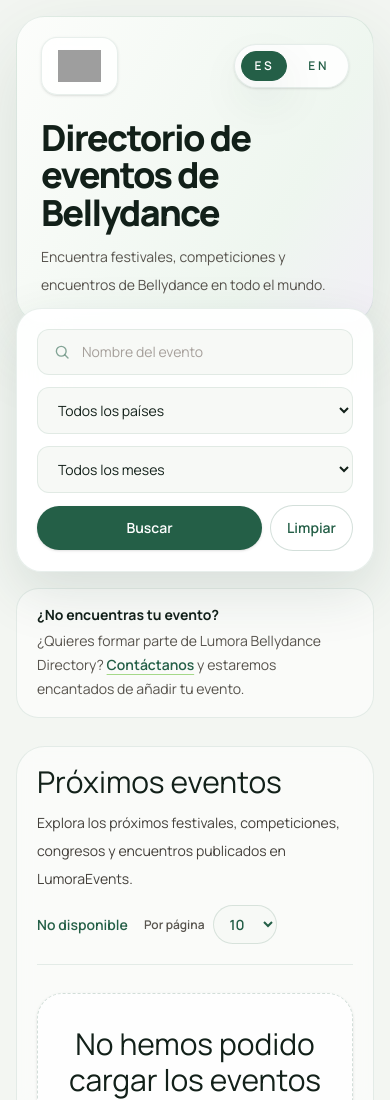
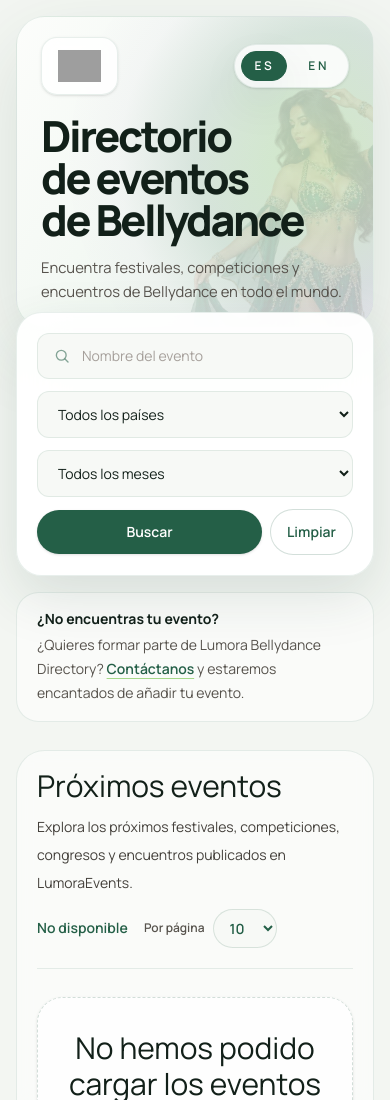
Before and after one commit to amorancho/lumoraevents-events-directory, a plain HTML site: page index.html in a window 390 px wide. Shown: the top 1100 px of the page. Drawn offline with nearby package versions, Linux system fonts and the light colour scheme; no server answers; grey boxes are pictures that could not be loaded.

```diff
--- a/index.html
+++ b/index.html
@@ -61,8 +61,138 @@
 
       .hero-shell {
         @apply relative overflow-hidden rounded-[1.8rem] border border-clove/10 text-ink;
-        background: linear-gradient(120deg, #fcfdfb 0%, #eef6ef 72%, #f2eff6 100%);
+        background: linear-gradient(120deg, #fcfdfb 0%, #eef6ef 64%, #f2eff6 100%);
         box-shadow: var(--shadow-hero);
+      }
+
+      .hero-glow {
+        position: absolute;
+        z-index: 0;
+        right: -2rem;
+        top: -10rem;
+        width: 42rem;
+        height: 42rem;
+        border-radius: 9999px;
+        background: radial-gradient(
+          circle,
+          rgba(130, 201, 90, 0.30) 0%,
+          rgba(36, 95, 71, 0.14) 36%,
+          rgba(217, 206, 230, 0.11) 57%,
+          rgba(36, 95, 71, 0) 74%
+        );
+        pointer-events: none;
+      }
+
+      /*
+       * The source image is square and contains a lot of transparent space
+       * on both sides. This frame crops that empty area via CSS, letting the
+       * dancer appear much larger without making the hero taller. The image
+       * is anchored at the top and enlarged so its lower area is cropped.
+       */
+      .hero-dancer-frame {
+        position: absolute;
+        z-index: 2;
+        top: -0.35rem;
+        right: 13rem;
+        width: 24rem;
+        height: 28rem;
+        overflow: hidden;
+        pointer-events: none;
+        user-select: none;
+      }
+
+      .hero-dancer {
+        position: absolute;
+        top: 0;
+        left: 50%;
+        height: 124%;
+        width: auto;
+        max-width: none;
+        transform: translateX(-50%);
+        pointer-events: none;
+        user-select: none;
+      }
+
+      .hero-copy {
+        position: relative;
+        z-index: 10;
+        margin-top: 1.35rem;
+        max-width: 33rem;
+        padding-bottom: 0.2rem;
+      }
+
+      .hero-title {
+        max-width: 33rem;
+        font-size: clamp(2.65rem, 4.5vw, 3.75rem);
+        font-weight: 800;
+        line-height: 0.96;
+        letter-spacing: -0.055em;
+        text-wrap: balance;
+      }
+
+      .hero-subtitle {
+        margin-top: 0.85rem;
+        max-width: 28rem;
+        font-size: 1rem;
+        line-height: 1.65;
+      }
+
+      @media (max-width: 767px) {
+        .hero-glow {
+          right: -13rem;
+          top: -7rem;
+          width: 32rem;
+          height: 32rem;
+          opacity: 0.9;
+        }
+
+        .hero-dancer-frame {
+          top: 4.2rem;
+          right: -4.75rem;
+          width: 18rem;
+          height: 22rem;
+          opacity: 0.13;
+        }
+
+        .hero-copy {
+          margin-top: 1.25rem;
+          max-width: none;
+        }
+
+        .hero-title {
+          max-width: 31rem;
+          font-size: clamp(2.35rem, 11vw, 3.1rem);
+          line-height: 0.98;
+        }
+
+        .hero-subtitle {
+          max-width: 31rem;
+          font-size: 0.925rem;
+        }
+      }
+
+      @media (min-width: 768px) and (max-width: 1023px) {
+        .hero-dancer-frame {
+          top: 1rem;
+          right: -1.5rem;
+          width: 21rem;
+          height: 24rem;
+          opacity: 0.58;
+        }
+
+        .hero-copy {
+          max-width: 58%;
+        }
+
+        .hero-title {
+          font-size: clamp(2.8rem, 6vw, 3.45rem);
+        }
+      }
+
+      @media (min-width: 1024px) and (max-width: 1180px) {
+        .hero-dancer-frame {
+          right: 9.5rem;
+        }
       }
 
       .search-shell {
@@ -113,7 +243,20 @@
 <body class="flex min-h-screen flex-col overflow-x-clip">
   <header class="px-4 pb-10 pt-4 sm:px-6 lg:px-8">
     <div class="hero-shell mx-auto max-w-6xl px-6 py-5 sm:px-8 sm:py-6 lg:px-10">
-      <div>
+      <div class="hero-glow" aria-hidden="true"></div>
+      <div class="hero-dancer-frame" aria-hidden="true">
+        <img
+          src="./assets/bellydancer-header.webp"
+          alt=""
+          width="420"
+          height="560"
+          class="hero-dancer"
+          decoding="async"
+          fetchpriority="high"
+        >
+      </div>
+
+      <div class="relative z-20">
         <div class="flex flex-wrap items-center justify-between gap-5">
           <a
             href="./index.html"
@@ -130,7 +273,7 @@
           </a>
 
           <nav
-            class="flex items-center gap-2 rounded-full border border-clove/10 bg-white/85 p-1.5 shadow-sm backdrop-blur"
+            class="relative z-30 flex items-center gap-2 rounded-full border border-clove/10 bg-white/85 p-1.5 shadow-sm backdrop-blur"
             aria-label="Language switcher"
             data-language-switcher
           >
@@ -139,15 +282,15 @@
           </nav>
         </div>
 
-        <div class="mt-6 w-full pb-1 sm:mt-7">
+        <div class="hero-copy">
           <h1
-            class="w-full font-display text-4xl font-extrabold leading-[1.04] tracking-[-0.045em] text-ink sm:text-5xl"
+            class="hero-title font-display text-ink"
             data-i18n="index.heroTitle"
           >
             Directorio de eventos de Bellydance
           </h1>
           <p
-            class="mt-3 max-w-2xl text-sm leading-7 text-stone-600 sm:text-base"
+            class="hero-subtitle text-stone-600"
             data-i18n="index.heroSubtitle"
           >
             Encuentra festivales, competiciones y encuentros de Bellydance en todo el mundo.
```
Also changed, not shown: assets/bellydancer-header.webp (added).
